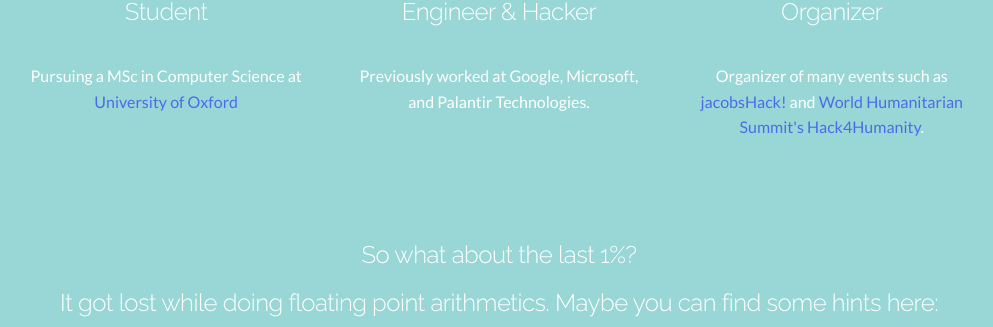
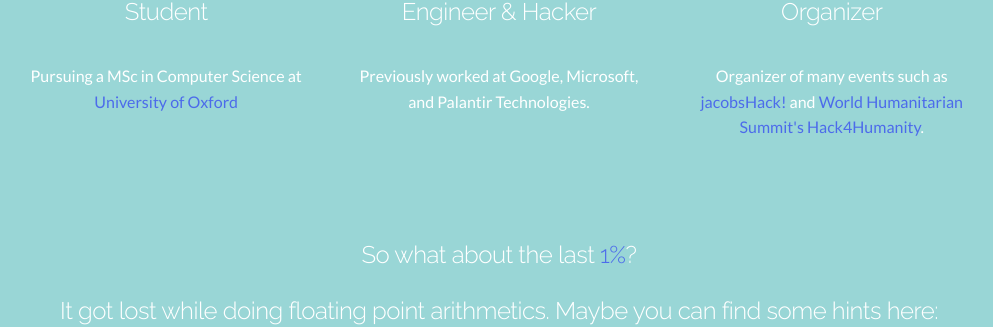
Before and after one commit to npentrel/personal-website, a plain HTML site: page static/index.html in a window 1280 px wide. Shown: the part 564-891 px from the top of the page, without its empty margins (141-1134 px from the left). Drawn offline with nearby package versions, Linux system fonts and the light colour scheme.

Commit message:
highlight 1%

```diff
--- a/static/index.html
+++ b/static/index.html
@@ -93,7 +93,7 @@
             <b><p class="value-description">Organizer of many events such as <a href="https://www.jacobshack.com">jacobsHack!</a> and <a href="https://www.worldhumanitariansummit.org/summit/specialevents/hack4humanity">World Humanitarian Summit's Hack4Humanity</a>.</p></b>
           </div>
         </div>
-        <h5 class="section-heading"><br><br> So what about the last 1%? </h5>
+        <h5><br><br> So what about the last <one class="highlight"> 1%</one>? </h5>
         <h5>It got lost while doing floating point arithmetics. Maybe you can find some hints here:</h5>
         <div class="row">
           <div class="social">
```
